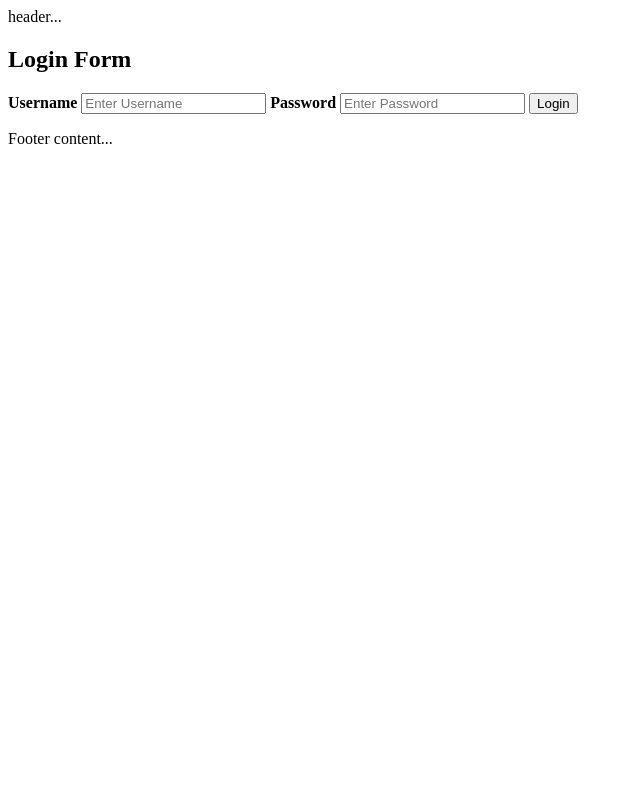
After one commit to vilkyskis/DD_projektas, a PHP site: template resources/templates/login.php in a window 1280 px wide. The commit adds this page. Shown: the whole page, without its empty margins (0-640 px from the left). Run offline with PHP 8.4, Linux system fonts and the light colour scheme; the template is opened without the code that fills it, so the values that code supplies are empty.

Commit message:
simple login form, button "logout" not working

```diff
--- a/modules/University.php
+++ b/modules/University.php
@@ -5,8 +5,6 @@
  * Date: 18.3.7
  * Time: 18.16
  */
-
-include_once "Student.php";
 
 final class University
 {
--- /dev/null
+++ b/resources/templates/footer.php
@@ -0,0 +1,5 @@
+<div id="footer">
+    Footer content...
+</div>
+</body>
+</html>
--- /dev/null
+++ b/resources/templates/header.php
@@ -0,0 +1,12 @@
+<!DOCTYPE>
+
+<html lang="en">
+<head>
+    <meta http-equiv="Content-Type" content="text/html; charset=utf-8">
+    <title>Simple Site</title>
+</head>
+
+<body>
+<div id="header">
+    header...
+</div>
--- /dev/null
+++ b/resources/templates/login.php
@@ -0,0 +1,13 @@
+<h2>Login Form</h2>
+
+<form method="post">
+    <div>
+        <label for="u_name"><b>Username</b></label>
+        <input type="text" placeholder="Enter Username" name="u_name" required>
+
+        <label for="u_pass"><b>Password</b></label>
+        <input type="password" placeholder="Enter Password" name="u_pass" required>
+
+        <button type="submit">Login</button>
+    </div>
+</form>
--- /dev/null
+++ b/resources/templates/main.php
@@ -0,0 +1,5 @@
+<h2>Jums pavyko prisijungti</h2>
+
+<div>
+    <button formaction="<?php echo TEMPLATES_PATH . '/logout.php' ?>">Logout</button>
+</div>
```
Also changed, not shown: public_html/index.php (+25 -7 lines), resources/config.php (added, +10 -0 lines), resources/templates/logout.php (added, +7 -0 lines).
